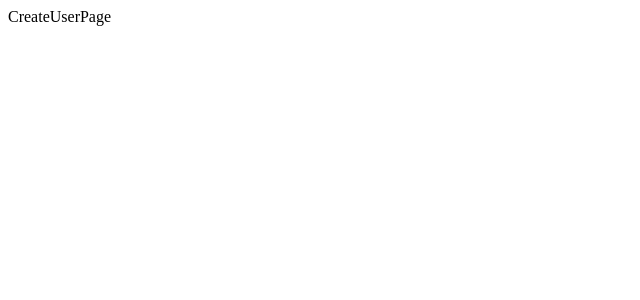
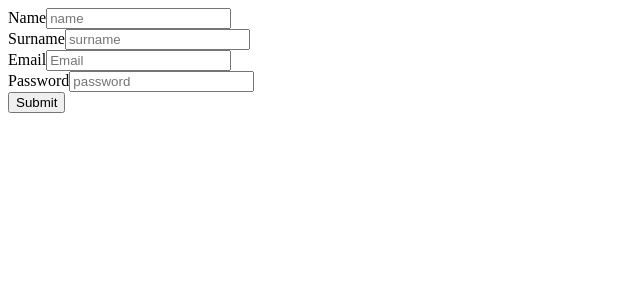
Before and after one commit to aytankhaligli/TaskPulse, a React (Vite) app: page /create in a window 1280 px wide. Shown: the top 300 px of the page, without its empty margins (0-640 px from the left). Built offline with nearby package versions, Linux system fonts and the light colour scheme; the HTML template or start-up script is replaced by a standard one.

Commit message:
createUser functionality

```diff
--- a/src/App.jsx
+++ b/src/App.jsx
@@ -3,12 +3,14 @@ import HomePage from "./pages/HomePage";
 import SignupPage from "./pages/SignupPage";
 import WelcomingPage from "./pages/WelcomingPage";
 import CreateUserPage from "./pages/CreateUserPage";
+import LoginPage from "./pages/LoginPage";
 
 function App() {
   return (
     <Routes>
       <Route path="/" element={<WelcomingPage />} />
       <Route path="/home" element={<HomePage />} />
+      <Route path="/login" element={<LoginPage />} />
       <Route path="/signup" element={<SignupPage />} />
       <Route path="/create" element={<CreateUserPage />} />
     </Routes>
--- a/src/pages/CreateUserPage.jsx
+++ b/src/pages/CreateUserPage.jsx
@@ -1,5 +1,74 @@
+import { useState } from "react";
+import { useDispatch, useSelector } from "react-redux";
+import { createUser } from "../redux/slices/UsersSlice";
+import { useNavigate } from "react-router-dom";
+
 function CreateUserPage() {
-  return <div>CreateUserPage</div>;
+  const [name, setName] = useState("");
+  const [surname, setSurname] = useState("");
+  const [email, setEmail] = useState("");
+  const [password, setPassword] = useState("");
+
+  const navigate = useNavigate();
+
+  const users = useSelector((state) => state.user);
+  const currOrganization = useSelector(
+    (state) => state.organization.currOrganization
+  );
+  const dispatch = useDispatch();
+  const handleSubmit = (e) => {
+    e.preventDefault();
+    // localStorage.removeItem("users");
+    dispatch(
+      createUser({
+        id: users[users.length - 1].id + 1,
+        organizationId: currOrganization.id,
+        name,
+        surname,
+        email,
+        password,
+      })
+    );
+    navigate("/home");
+  };
+  console.log(users);
+  return (
+    <form onSubmit={handleSubmit}>
+      <div>
+        <label>Name</label>
+        <input
+          placeholder="name"
+          value={name}
+          onChange={(e) => setName(e.target.value)}
+        />
+      </div>
+      <div>
+        <label>Surname</label>
+        <input
+          placeholder="surname"
+          value={surname}
+          onChange={(e) => setSurname(e.target.value)}
+        />
+      </div>
+      <div>
+        <label>Email</label>
+        <input
+          placeholder="Email"
+          value={email}
+          onChange={(e) => setEmail(e.target.value)}
+        />
+      </div>
+      <div>
+        <label>Password</label>
+        <input
+          placeholder="password"
+          value={password}
+          onChange={(e) => setPassword(e.target.value)}
+        />
+      </div>
+      <button>Submit</button>
+    </form>
+  );
 }
 
 export default CreateUserPage;
--- a/src/pages/HomePage.jsx
+++ b/src/pages/HomePage.jsx
@@ -1,15 +1,23 @@
 import { Link } from "react-router-dom";
-import { getNewOrganization } from "../redux/slices/OrganizationsSlice";
+import { useSelector } from "react-redux";
 
 function HomePage() {
-  const currOrganization = getNewOrganization();
+  const users = useSelector((state) => state.user);
+  const currOrganization = useSelector(
+    (state) => state.organization.currOrganization
+  );
+
   console.log(currOrganization);
+
   return (
     <div>
       <p>{currOrganization.organizationName}</p>
       <Link to="/create">
         <button>Create User</button>
       </Link>
+      {users.map((user) => (
+        <p key={user.id}>{user.name}</p>
+      ))}
     </div>
   );
 }
--- a/src/pages/SignupPage.jsx
+++ b/src/pages/SignupPage.jsx
@@ -13,11 +13,13 @@ function SignupPage() {
 
   const navigate = useNavigate();
 
-  const organizations = useSelector((state) => state.organization);
+  const organizations = useSelector(
+    (state) => state.organization.organizations
+  );
   const dispatch = useDispatch();
   const handleSubmit = (e) => {
     e.preventDefault();
-    localStorage.removeItem("organizations");
+    // localStorage.removeItem("organizations");
     dispatch(
       createOrganization({
         id: organizations[organizations.length - 1].id + 1,
@@ -31,8 +33,9 @@ function SignupPage() {
     );
     navigate("/home");
   };
+
   console.log(organizations);
-
+  console.log(useSelector((state) => state.organization.organizations));
   return (
     <form onSubmit={handleSubmit}>
       <div>
--- a/src/redux/slices/OrganizationsSlice.js
+++ b/src/redux/slices/OrganizationsSlice.js
@@ -4,32 +4,39 @@ import { organizations } from "../../data";
 const localStorageData = localStorage.getItem("organizations");
 
 let initialState;
-let newOrganization = null;
 
 try {
   initialState = localStorageData
     ? JSON.parse(localStorageData)
-    : organizations;
+    : { currOrganization: null, organizations };
 } catch (error) {
   console.error("Error parsing localStorage data:", error);
-  initialState = organizations;
+  initialState = { currOrganization: null, organizations };
 }
 
 export const organizationsSlice = createSlice({
   name: "organizations",
   initialState,
   reducers: {
+    // createOrganization: (state, action) => {
+    //   const newOrg = action.payload;
+    //   console.log(newOrg);
+    //   state.push(newOrg);
+    //   localStorage.setItem("organizations", JSON.stringify(state));
+    //   newOrganization = newOrg;
+    //   currentOrganization = newOrg;
+    // },
     createOrganization: (state, action) => {
-      const newOrg = action.payload;
-      console.log(newOrg);
-      state.push(newOrg);
+      state.currOrganization = action.payload;
+      state.organizations.push(state.currOrganization);
       localStorage.setItem("organizations", JSON.stringify(state));
-      newOrganization = newOrg;
     },
   },
 });
 
 export const { createOrganization } = organizationsSlice.actions;
-export const getNewOrganization = () => newOrganization;
+// export const getNewOrganization = () => newOrganization;
+// export const getCurrentOrganization = () => currentOrganization;
+export const selectCurrentOrganization = (state) => state.organizations;
 
 export default organizationsSlice.reducer;
--- a/src/redux/slices/UsersSlice.js
+++ b/src/redux/slices/UsersSlice.js
@@ -1,12 +1,24 @@
 import { createSlice } from "@reduxjs/toolkit";
 import { usersList } from "../../data";
 
+const localStorageData = localStorage.getItem("users");
+
+let initialState;
+
+try {
+  initialState = localStorageData ? JSON.parse(localStorageData) : usersList;
+} catch (error) {
+  console.error("Error parsing localStorage data:", error);
+  initialState = usersList;
+}
+
 export const usersSlice = createSlice({
   name: "users",
-  initialState: usersList,
+  initialState,
   reducers: {
     createUser: (state, action) => {
       state.push(action.payload);
+      localStorage.setItem("users", JSON.stringify(state));
     },
   },
 });
```
